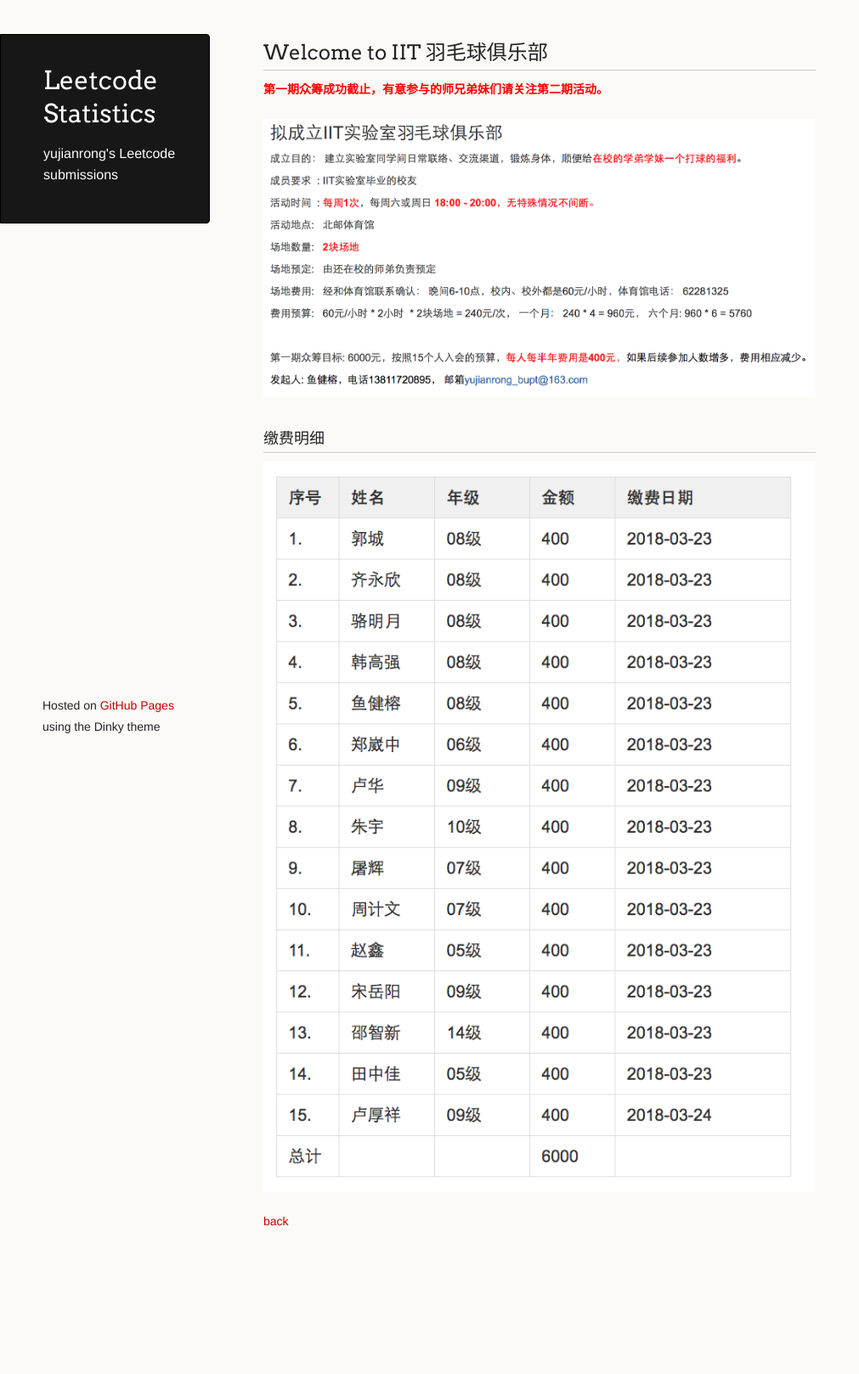
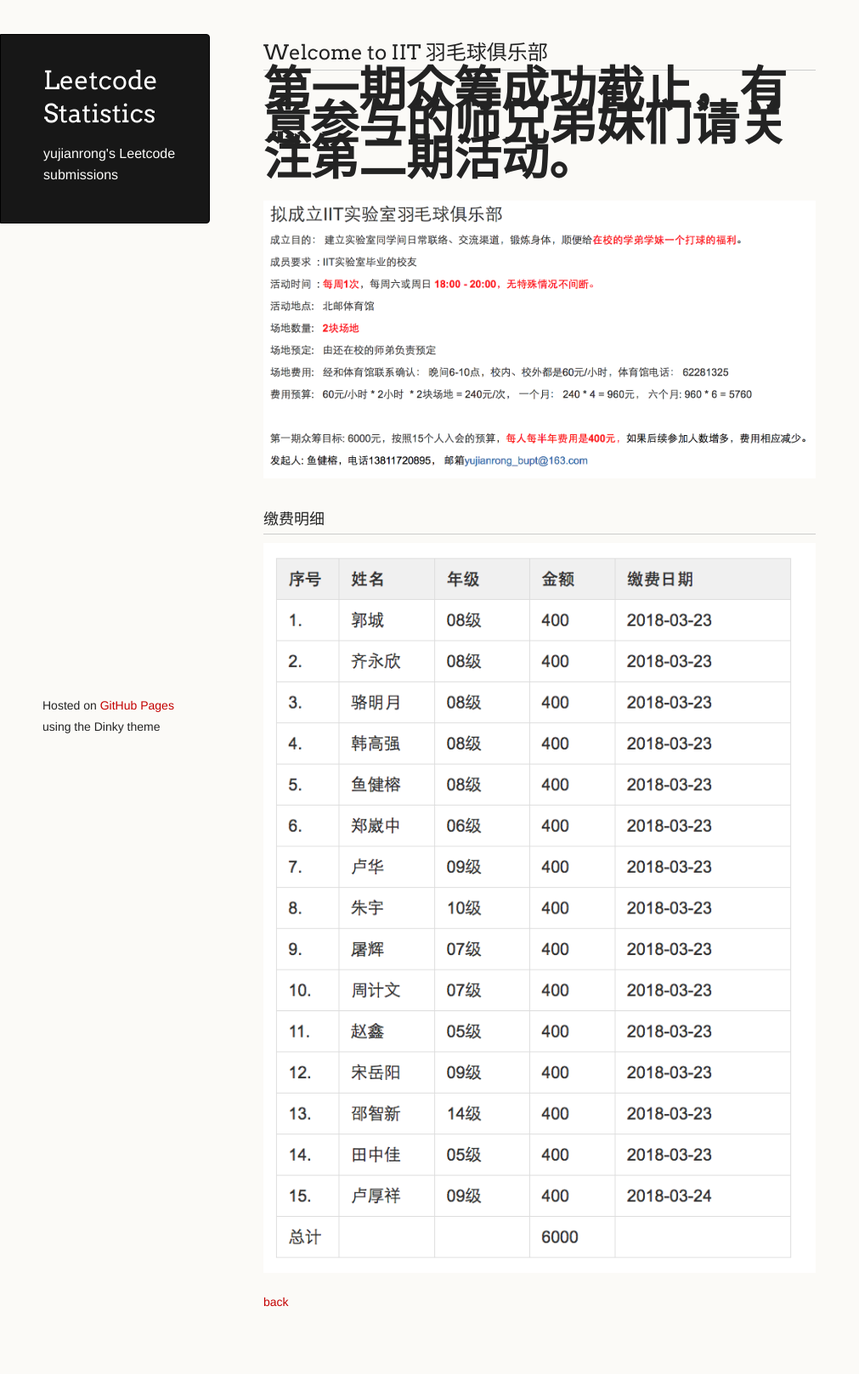
Before and after one commit to yjrhot/yjrhot.github.io, a Jekyll site: the page built from IIT-club.md, in a window 1280 px wide. Shown: the whole page at 85% size, without its empty margins (0-1011 px from the left). Built offline with Jekyll 4.4.1, drawn with Linux system fonts in a browser that asks for light colours; our own code applies the rules of GitHub Pages for plain Markdown files; before the commit the page ends 1522 px from its top, so only the background shows below that.

Commit message:
little change

```diff
--- a/IIT-club.md
+++ b/IIT-club.md
@@ -4,7 +4,7 @@ layout: default
 
 ## Welcome to  IIT 羽毛球俱乐部
 
-<span style="color:red"> **第一期众筹成功截止，有意参与的师兄弟妹们请关注第二期活动。** </span>
+<span style="font-size:4em"> **第一期众筹成功截止，有意参与的师兄弟妹们请关注第二期活动。** </span>
 
 ![](IIT-club-big.jpg)
 
```
